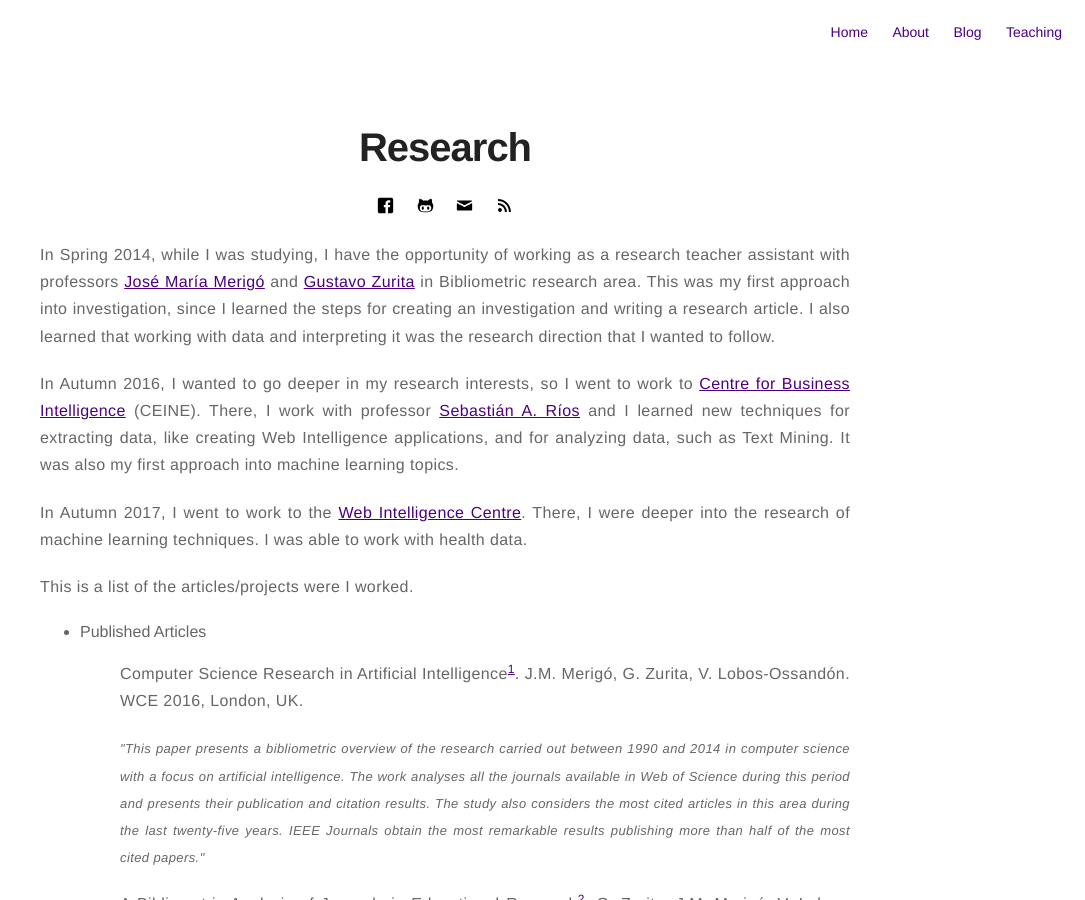
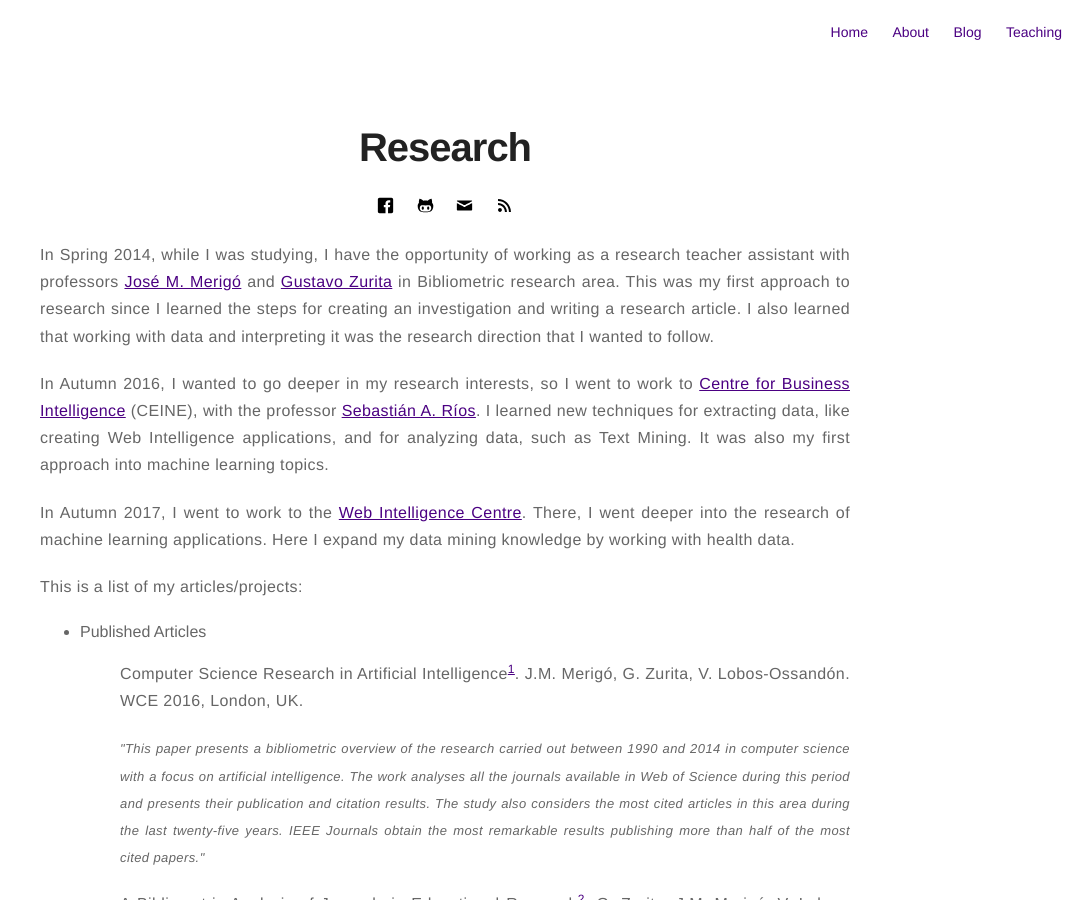
Before and after one commit to vlobos-ossandon/vlobos-ossandon.github.io, a Jekyll site: the page built from research.html, in a window 1280 px wide and 900 px high. Shown: the whole window, without its empty margins (195-1280 px from the left). Built offline with Jekyll 4.4.1, drawn with Linux system fonts in a browser that asks for light colours.

Commit message:
Research_10

```diff
--- a/research.html
+++ b/research.html
@@ -2,13 +2,13 @@
 layout: page
 title: Research
 ---
-<p align="justify">In Spring 2014, while I was studying, I have the opportunity of working as a research teacher assistant with professors <a href="https://scholar.google.cl/citations?user=rprb9KwAAAAJ&hl=es&oi=ao" target="_blank">José María Merigó</a> and <a href="https://scholar.google.cl/citations?user=Ug4b1XQAAAAJ&hl=es&oi=ao" target="_blank">Gustavo Zurita</a> in Bibliometric research area. This was my first approach into investigation, since I learned the steps for creating an investigation and writing a research article. I also learned that working with data and interpreting it was the research direction that I wanted to follow.</p>
+<p align="justify">In Spring 2014, while I was studying, I have the opportunity of working as a research teacher assistant with professors <a href="https://scholar.google.cl/citations?user=rprb9KwAAAAJ&hl=es&oi=ao" target="_blank">José M. Merigó</a> and <a href="https://scholar.google.cl/citations?user=Ug4b1XQAAAAJ&hl=es&oi=ao" target="_blank">Gustavo Zurita</a> in Bibliometric research area. This was my first approach to research since I learned the steps for creating an investigation and writing a research article. I also learned that working with data and interpreting it was the research direction that I wanted to follow.</p>
 
-<p align="justify">In Autumn 2016, I wanted to go deeper in my research interests, so I went to work to <a href="http://www.ceine.cl/en/" target="_blank">Centre for Business Intelligence</a> (CEINE). There, I work with professor <a href="https://scholar.google.cl/citations?user=rprb9KwAAAAJ&hl=es&oi=ao" target="_blank">Sebastián A. Ríos</a> and I learned new techniques for extracting data, like creating Web Intelligence applications, and for analyzing data, such as Text Mining. It was also my first approach into machine learning topics. </p>
+<p align="justify">In Autumn 2016, I wanted to go deeper in my research interests, so I went to work to <a href="http://www.ceine.cl/en/" target="_blank">Centre for Business Intelligence</a> (CEINE), with the professor <a href="https://scholar.google.cl/citations?user=rprb9KwAAAAJ&hl=es&oi=ao" target="_blank">Sebastián A. Ríos</a>. I learned new techniques for extracting data, like creating Web Intelligence applications, and for analyzing data, such as Text Mining. It was also my first approach into machine learning topics. </p>
 
-<p align="justify">In Autumn 2017, I went to work to the <a href="http://wic.cl/" target="_blank"> Web Intelligence Centre</a>. There, I were deeper into the research of machine learning techniques. I was able to work with health data.</p>
+<p align="justify">In Autumn 2017, I went to work to the <a href="http://wic.cl/" target="_blank"> Web Intelligence Centre</a>. There, I went deeper into the research of machine learning applications. Here I expand my data mining knowledge by working with health data.</p>
 
-<p align="justify">This is a list of the articles/projects were I worked.</p>
+<p align="justify">This is a list of my articles/projects:</p>
 
 
 <ul>
```
